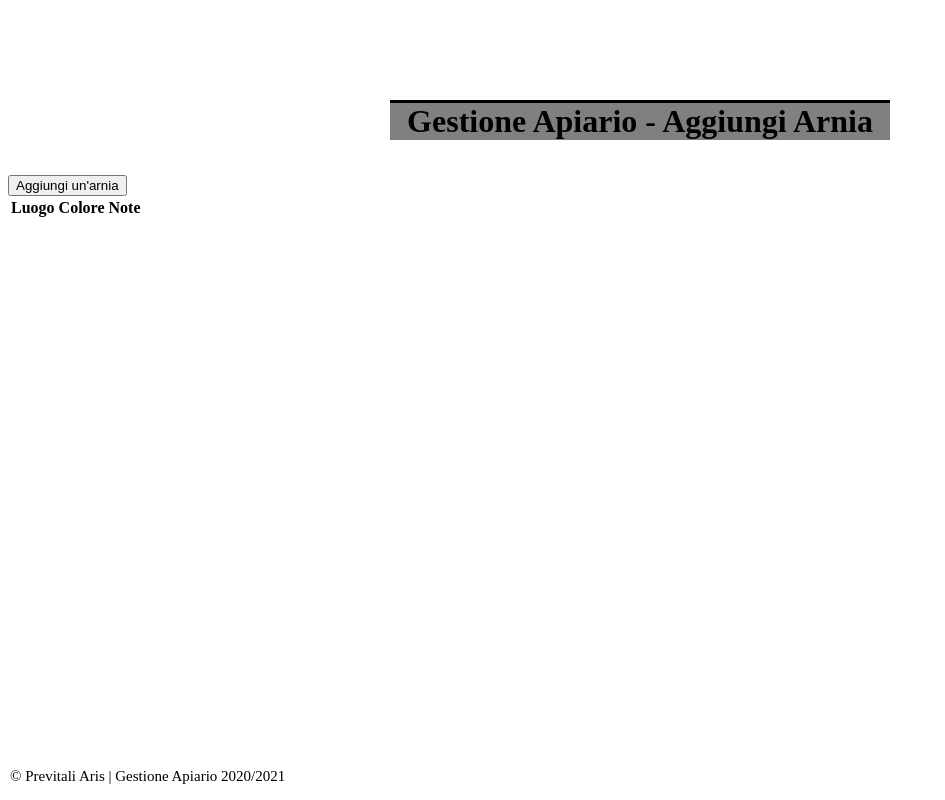
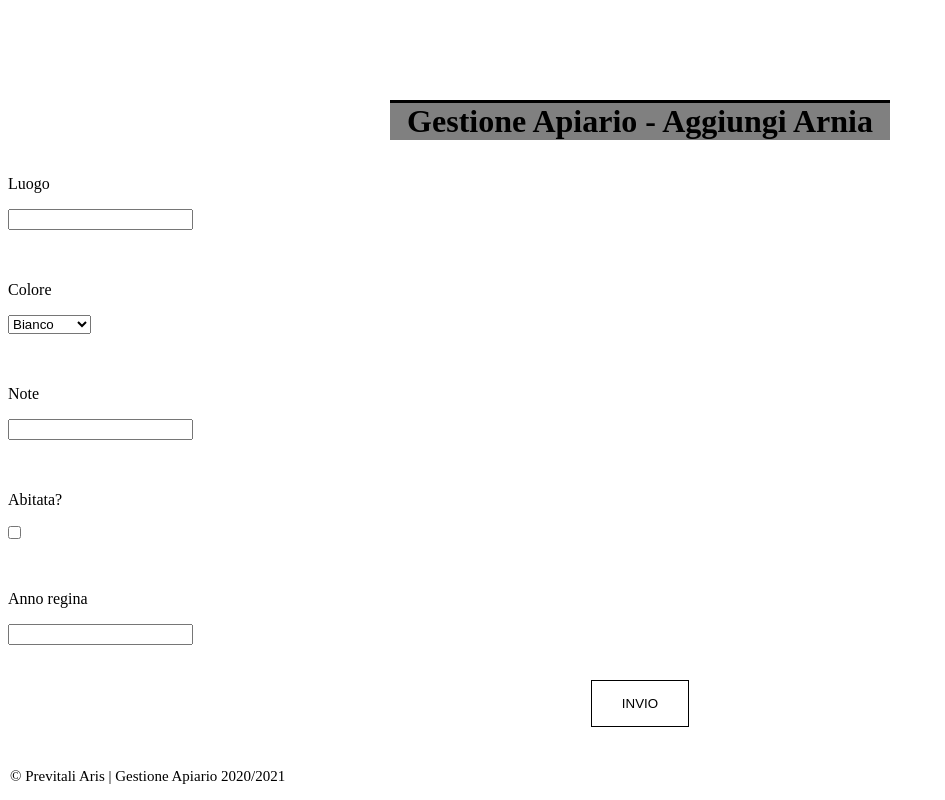
Before and after one commit to ArisPrevitali/GestioneApiario, a PHP site: page /aggiungiArnia.php?name=1 in a window 1280 px wide. Shown: the whole page, without its empty margins (0-945 px from the left). Run offline with PHP 8.4, Linux system fonts and the light colour scheme; lists and menus that the app fills with data are empty.

Commit message:
Aggiunta gui

```diff
--- a/src/aggiungiArnia.php
+++ b/src/aggiungiArnia.php
@@ -4,7 +4,6 @@
     <title> Gestione Apiario | Previtali Aris </title>
     <link rel="icon" href="img/favicon.ico" type="image/gif">
     <link rel="stylesheet" href="CSS/general.css">
-    <link rel="stylesheet" href="CSS/home.css">
     <meta charset="utf-8">
     <meta name="description" content="Pagina aggiungi arnia gestione apiario">
     <meta name="author" content="Aris Previtali">
@@ -15,19 +14,31 @@
     </header>
     <div class="body">
         <h1 class="title center">Gestione Apiario - Aggiungi Arnia</h1>
-        <input type="button" class="buttonCenter" name="addArnie" value="Aggiungi un'arnia" onclick="">
-        <!--Aggiungi arnia.file-->
-        <table>
-            <tr>
-                <th>Luogo</th>
-                <th>Colore</th>
-                <th>Note</th>
-            </tr>
-            <tr>
-                <!--Inserire dati dal DB max 5-->
-            </tr>
-        </table>
-
+        <form action="PHP/arniaPHP.php?name=<?php echo $_GET['name']?>" method="POST" class="float-left">
+            <p>Luogo</p>
+            <input type="text" class="textbox" name="luogo">
+            <p>Colore</p>
+            <select class="textbox" name="color">
+                <option>Bianco</option>
+                <option>Grigio</option>
+                <option>Rosso</option>
+                <option>Verde</option>
+                <option>Giallo</option>
+                <option>Azzurro</option>
+                <option>Blu</option>
+                <option>Rosa</option>
+                <option>Viola</option>
+                <option>Marrone</option>
+                <option>Arancione</option>
+            </select>
+            <p>Note</p>
+            <input type="text" class="textbox" name="note">
+            <p>Abitata?</p>
+            <input type="checkbox" class="textbox" name="abitata">
+            <p>Anno regina</p>
+            <input type="number" class="textbox" name="annoRegina">
+            <input type="submit" class="button" name="submit" value="INVIO">
+        </form>
     </div>
     <?php include "footer.html"?>
 </body>
```
